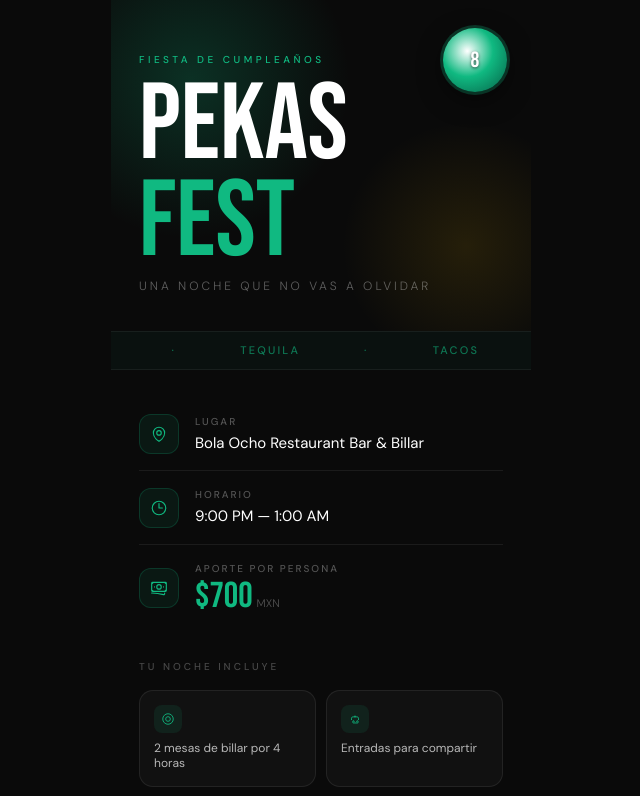
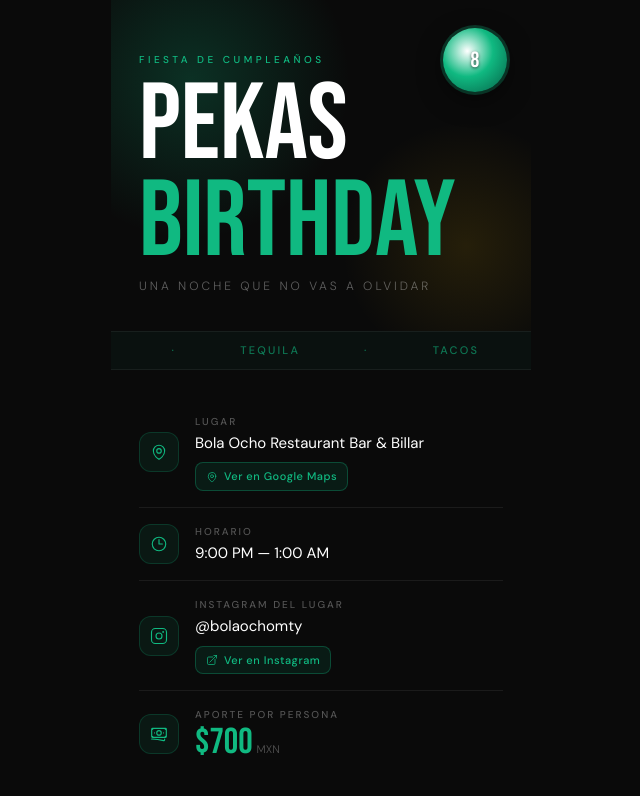
Before and after one commit to pks2828/pekas-fest, a React (Vite) app: page / in a window 1280 px wide. Shown: the top 796 px of the page, without its empty margins (319-959 px from the left). Built offline with nearby package versions, Linux system fonts and the light colour scheme.

Commit message:
feat: agrega maps e instagram

```diff
--- a/src/App.jsx
+++ b/src/App.jsx
@@ -10,7 +10,7 @@ const App = () => {
   const [copied, setCopied] = useState(false);
 
   const copyInfo = () => {
-    const text = `✨ *PEKAS FEST* ✨\nFiesta de Cumpleaños\n\n📍 Bola Ocho Restaurant Bar & Billar\n🕘 9:00 PM - 1:00 AM\n🎟 Aporte por persona: $700 MXN\n\n*Incluye:*\n• 2 mesas de billar (4 hrs)\n• Entradas para compartir\n• Tacos de bistec\n• Refresco\n• Tequila \n• Cubetas de cerveza\n• Palomitas de cortesía\n\n"Ven a celebrar una noche de fiesta, billar y buena vibra"`;
+    const text = `✨ *PEKAS BIRTHDAY* ✨\nFiesta de Cumpleaños\n\n📍 Bola Ocho Restaurant Bar & Billar\n🕘 9:00 PM - 1:00 AM\n🎟 Aporte por persona: $700 MXN\n\n*Incluye:*\n• 2 mesas de billar (4 hrs)\n• Entradas para compartir\n• Tacos de bistec\n• Refresco\n• Tequila\n• Cubetas de cerveza\n• Palomitas de cortesía\n\n"Ven a celebrar una noche de fiesta, billar y buena vibra"`;
 
     const doCopy = () => {
       setCopied(true);
@@ -83,7 +83,6 @@ const App = () => {
     <div style={{ background: '#0a0a0a', minHeight: '100vh', display: 'flex', justifyContent: 'center' }}>
       <div style={{ width: '100%', maxWidth: 420, fontFamily: "'DM Sans', sans-serif", color: '#fff', background: '#0a0a0a' }}>
 
-        {/* Google Font */}
         <style>{`
           @import url('https://fonts.googleapis.com/css2?family=Bebas+Neue&family=DM+Sans:ital,wght@0,300;0,400;0,500;1,300&display=swap');
           * { box-sizing: border-box; margin: 0; padding: 0; }
@@ -93,18 +92,13 @@ const App = () => {
 
         {/* HERO */}
         <div style={{ position: 'relative', padding: '52px 28px 36px', overflow: 'hidden' }}>
-          {/* glow verde */}
           <div style={{ position: 'absolute', top: -80, left: -80, width: 320, height: 320, background: 'radial-gradient(circle, rgba(16,185,129,0.22) 0%, transparent 70%)', pointerEvents: 'none' }} />
-          {/* glow amarillo */}
           <div style={{ position: 'absolute', bottom: -40, right: -60, width: 250, height: 250, background: 'radial-gradient(circle, rgba(234,179,8,0.12) 0%, transparent 70%)', pointerEvents: 'none' }} />
-
-          {/* Bola 8 */}
           <div style={{ position: 'absolute', top: 28, right: 24, width: 64, height: 64, borderRadius: '50%', background: 'radial-gradient(circle at 38% 36%, #fff 0%, #10b981 45%, #065f46 100%)', display: 'flex', alignItems: 'center', justifyContent: 'center', fontFamily: "'Bebas Neue', sans-serif", fontSize: 22, color: '#fff', textShadow: '0 1px 3px rgba(0,0,0,0.6)', zIndex: 2, boxShadow: '0 0 0 3px rgba(16,185,129,0.25), 0 8px 24px rgba(0,0,0,0.5)' }}>8</div>
-
           <div style={{ position: 'relative', zIndex: 1 }}>
             <div style={{ fontSize: 10, fontWeight: 500, letterSpacing: '0.35em', color: '#10b981', textTransform: 'uppercase', marginBottom: 10 }}>Fiesta de Cumpleaños</div>
             <div style={{ fontFamily: "'Bebas Neue', sans-serif", fontSize: 'clamp(80px, 22vw, 108px)', lineHeight: 0.9, color: '#fff', marginBottom: 4 }}>
-              PEKAS<br /><span style={{ color: '#10b981' }}>FEST</span>
+              PEKAS<br /><span style={{ color: '#10b981' }}>BIRTHDAY</span>
             </div>
             <div style={{ fontSize: 12, fontWeight: 300, letterSpacing: '0.25em', color: 'rgba(255,255,255,0.35)', textTransform: 'uppercase', marginTop: 6 }}>Una noche que no vas a olvidar</div>
           </div>
@@ -121,26 +115,61 @@ const App = () => {
 
         {/* INFO ROWS */}
         <div style={{ padding: '0 28px', marginTop: 28 }}>
-          {[
-            {
-              label: 'Lugar', value: 'Bola Ocho Restaurant Bar & Billar',
-              icon: <svg fill="none" strokeWidth="1.5" viewBox="0 0 24 24" width="18" height="18" stroke="#10b981"><path strokeLinecap="round" strokeLinejoin="round" d="M15 10.5a3 3 0 1 1-6 0 3 3 0 0 1 6 0Z" /><path strokeLinecap="round" strokeLinejoin="round" d="M19.5 10.5c0 7.142-7.5 11.25-7.5 11.25S4.5 17.642 4.5 10.5a7.5 7.5 0 1 1 15 0Z" /></svg>
-            },
-            {
-              label: 'Horario', value: '9:00 PM — 1:00 AM',
-              icon: <svg fill="none" strokeWidth="1.5" viewBox="0 0 24 24" width="18" height="18" stroke="#10b981"><path strokeLinecap="round" strokeLinejoin="round" d="M12 6v6h4.5m4.5 0a9 9 0 1 1-18 0 9 9 0 0 1 18 0Z" /></svg>
-            },
-          ].map(({ label, value, icon }, i) => (
-            <div key={i} style={{ display: 'flex', alignItems: 'center', gap: 16, padding: '16px 0', borderBottom: '0.5px solid rgba(255,255,255,0.07)' }}>
-              <div style={{ width: 40, height: 40, borderRadius: 12, background: 'rgba(16,185,129,0.08)', border: '0.5px solid rgba(16,185,129,0.2)', display: 'flex', alignItems: 'center', justifyContent: 'center', flexShrink: 0 }}>{icon}</div>
-              <div>
-                <div style={{ fontSize: 10, fontWeight: 500, letterSpacing: '0.2em', color: 'rgba(255,255,255,0.3)', textTransform: 'uppercase', marginBottom: 3 }}>{label}</div>
-                <div style={{ fontSize: 15, color: '#fff' }}>{value}</div>
-              </div>
+
+          {/* Ubicación */}
+          <div style={{ display: 'flex', alignItems: 'center', gap: 16, padding: '16px 0', borderBottom: '0.5px solid rgba(255,255,255,0.07)' }}>
+            <div style={{ width: 40, height: 40, borderRadius: 12, background: 'rgba(16,185,129,0.08)', border: '0.5px solid rgba(16,185,129,0.2)', display: 'flex', alignItems: 'center', justifyContent: 'center', flexShrink: 0 }}>
+              <svg fill="none" strokeWidth="1.5" viewBox="0 0 24 24" width="18" height="18" stroke="#10b981"><path strokeLinecap="round" strokeLinejoin="round" d="M15 10.5a3 3 0 1 1-6 0 3 3 0 0 1 6 0Z" /><path strokeLinecap="round" strokeLinejoin="round" d="M19.5 10.5c0 7.142-7.5 11.25-7.5 11.25S4.5 17.642 4.5 10.5a7.5 7.5 0 1 1 15 0Z" /></svg>
             </div>
-          ))}
+            <div style={{ flex: 1 }}>
+              <div style={{ fontSize: 10, fontWeight: 500, letterSpacing: '0.2em', color: 'rgba(255,255,255,0.3)', textTransform: 'uppercase', marginBottom: 3 }}>Lugar</div>
+              <div style={{ fontSize: 15, color: '#fff', marginBottom: 8 }}>Bola Ocho Restaurant Bar & Billar</div>
 
-          {/* PRECIO */}
+              <a
+                href="https://maps.app.goo.gl/guswAFEz6DQcHCpQ6"
+                target="_blank"
+                rel="noopener noreferrer"
+                style={{ display: 'inline-flex', alignItems: 'center', gap: 6, fontSize: 11, fontWeight: 500, color: '#10b981', background: 'rgba(16,185,129,0.1)', border: '0.5px solid rgba(16,185,129,0.3)', borderRadius: 8, padding: '5px 10px', textDecoration: 'none', letterSpacing: '0.05em' }}
+              >
+                <svg fill="none" strokeWidth="1.5" viewBox="0 0 24 24" width="12" height="12" stroke="currentColor"><path strokeLinecap="round" strokeLinejoin="round" d="M15 10.5a3 3 0 1 1-6 0 3 3 0 0 1 6 0Z" /><path strokeLinecap="round" strokeLinejoin="round" d="M19.5 10.5c0 7.142-7.5 11.25-7.5 11.25S4.5 17.642 4.5 10.5a7.5 7.5 0 1 1 15 0Z" /></svg>
+                Ver en Google Maps
+              </a>
+            </div>
+          </div>
+
+          {/* Horario */}
+          <div style={{ display: 'flex', alignItems: 'center', gap: 16, padding: '16px 0', borderBottom: '0.5px solid rgba(255,255,255,0.07)' }}>
+            <div style={{ width: 40, height: 40, borderRadius: 12, background: 'rgba(16,185,129,0.08)', border: '0.5px solid rgba(16,185,129,0.2)', display: 'flex', alignItems: 'center', justifyContent: 'center', flexShrink: 0 }}>
+              <svg fill="none" strokeWidth="1.5" viewBox="0 0 24 24" width="18" height="18" stroke="#10b981"><path strokeLinecap="round" strokeLinejoin="round" d="M12 6v6h4.5m4.5 0a9 9 0 1 1-18 0 9 9 0 0 1 18 0Z" /></svg>
+            </div>
+            <div>
+              <div style={{ fontSize: 10, fontWeight: 500, letterSpacing: '0.2em', color: 'rgba(255,255,255,0.3)', textTransform: 'uppercase', marginBottom: 3 }}>Horario</div>
+              <div style={{ fontSize: 15, color: '#fff' }}>9:00 PM — 1:00 AM</div>
+            </div>
+          </div>
+
+          {/* Instagram */}
+          <div style={{ display: 'flex', alignItems: 'center', gap: 16, padding: '16px 0', borderBottom: '0.5px solid rgba(255,255,255,0.07)' }}>
+            <div style={{ width: 40, height: 40, borderRadius: 12, background: 'rgba(16,185,129,0.08)', border: '0.5px solid rgba(16,185,129,0.2)', display: 'flex', alignItems: 'center', justifyContent: 'center', flexShrink: 0 }}>
+              <svg fill="none" strokeWidth="1.5" viewBox="0 0 24 24" width="18" height="18" stroke="#10b981"><rect x="2" y="2" width="20" height="20" rx="5" ry="5"/><circle cx="12" cy="12" r="4"/><circle cx="17.5" cy="6.5" r="0.5" fill="#10b981"/></svg>
+            </div>
+            <div style={{ flex: 1 }}>
+              <div style={{ fontSize: 10, fontWeight: 500, letterSpacing: '0.2em', color: 'rgba(255,255,255,0.3)', textTransform: 'uppercase', marginBottom: 3 }}>Instagram del lugar</div>
+              <div style={{ fontSize: 15, color: '#fff', marginBottom: 8 }}>@bolaochomty</div>
+
+              <a
+                href="https://www.instagram.com/bolaochomty/"
+                target="_blank"
+                rel="noopener noreferrer"
+                style={{ display: 'inline-flex', alignItems: 'center', gap: 6, fontSize: 11, fontWeight: 500, color: '#10b981', background: 'rgba(16,185,129,0.1)', border: '0.5px solid rgba(16,185,129,0.3)', borderRadius: 8, padding: '5px 10px', textDecoration: 'none', letterSpacing: '0.05em' }}
+              >
+                <svg fill="none" strokeWidth="1.5" viewBox="0 0 24 24" width="12" height="12" stroke="currentColor"><path strokeLinecap="round" strokeLinejoin="round" d="M13.5 6H5.25A2.25 2.25 0 0 0 3 8.25v10.5A2.25 2.25 0 0 0 5.25 21h10.5A2.25 2.25 0 0 0 18 18.75V10.5m-10.5 6L21 3m0 0h-5.25M21 3v5.25" /></svg>
+                Ver en Instagram
+              </a>
+            </div>
+          </div>
+
+          {/* Precio */}
           <div style={{ display: 'flex', alignItems: 'center', gap: 16, padding: '16px 0' }}>
             <div style={{ width: 40, height: 40, borderRadius: 12, background: 'rgba(16,185,129,0.08)', border: '0.5px solid rgba(16,185,129,0.2)', display: 'flex', alignItems: 'center', justifyContent: 'center', flexShrink: 0 }}>
               <svg fill="none" strokeWidth="1.5" viewBox="0 0 24 24" width="18" height="18" stroke="#10b981"><path strokeLinecap="round" strokeLinejoin="round" d="M2.25 18.75a60.07 60.07 0 0 1 15.797 2.101c.727.198 1.453-.342 1.453-1.096V18.75M3.75 4.5v.75A.75.75 0 0 1 3 6h-.75m0 0v-.375c0-.621.504-1.125 1.125-1.125H20.25M2.25 6v9m18-10.5v.75c0 .414.336.75.75.75h.75m-1.5-1.5h.375c.621 0 1.125.504 1.125 1.125v9.75c0 .621-.504 1.125-1.125 1.125h-.375m1.5-1.5H21a.75.75 0 0 0-.75.75v.75m0 0H3.75m0 0h-.375a1.125 1.125 0 0 1-1.125-1.125V15m1.5 1.5v-.75A.75.75 0 0 0 3 15h-.75M15 10.5a3 3 0 1 1-6 0 3 3 0 0 1 6 0Zm3 0h.008v.008H18V10.5Zm-12 0h.008v.008H6V10.5Z" /></svg>
@@ -153,6 +182,7 @@ const App = () => {
               </div>
             </div>
           </div>
+
         </div>
 
         {/* INCLUYE */}
@@ -197,7 +227,7 @@ const App = () => {
 
         {/* FOOTER */}
         <div style={{ textAlign: 'center', padding: '16px 28px 32px', fontSize: 10, letterSpacing: '0.2em', color: 'rgba(255,255,255,0.12)', textTransform: 'uppercase' }}>
-          Pekas Fest · Edición Digital
+          Pekas Birthday · Edición Digital
         </div>
 
       </div>
```
Also changed, not shown: 2 other files (tests, documents, lock files or other folders).
